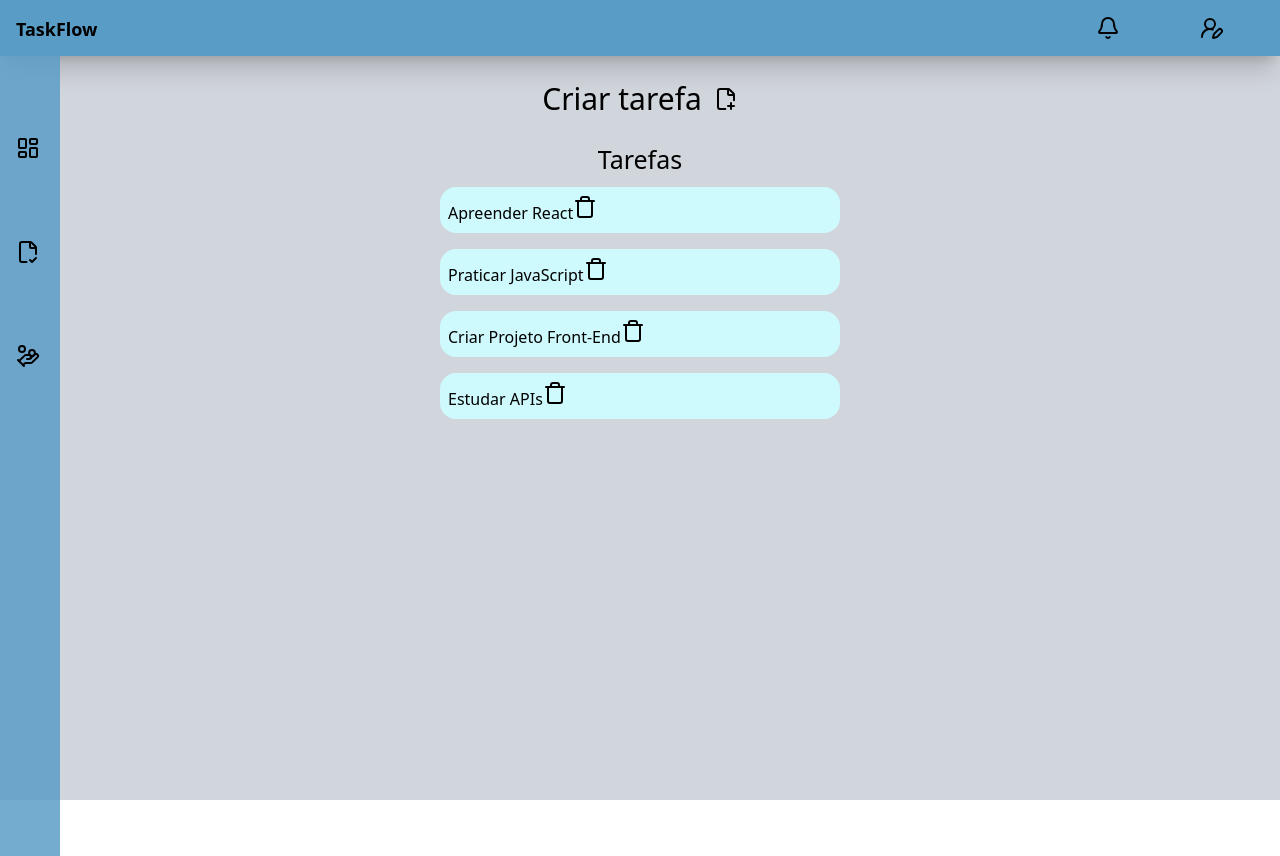
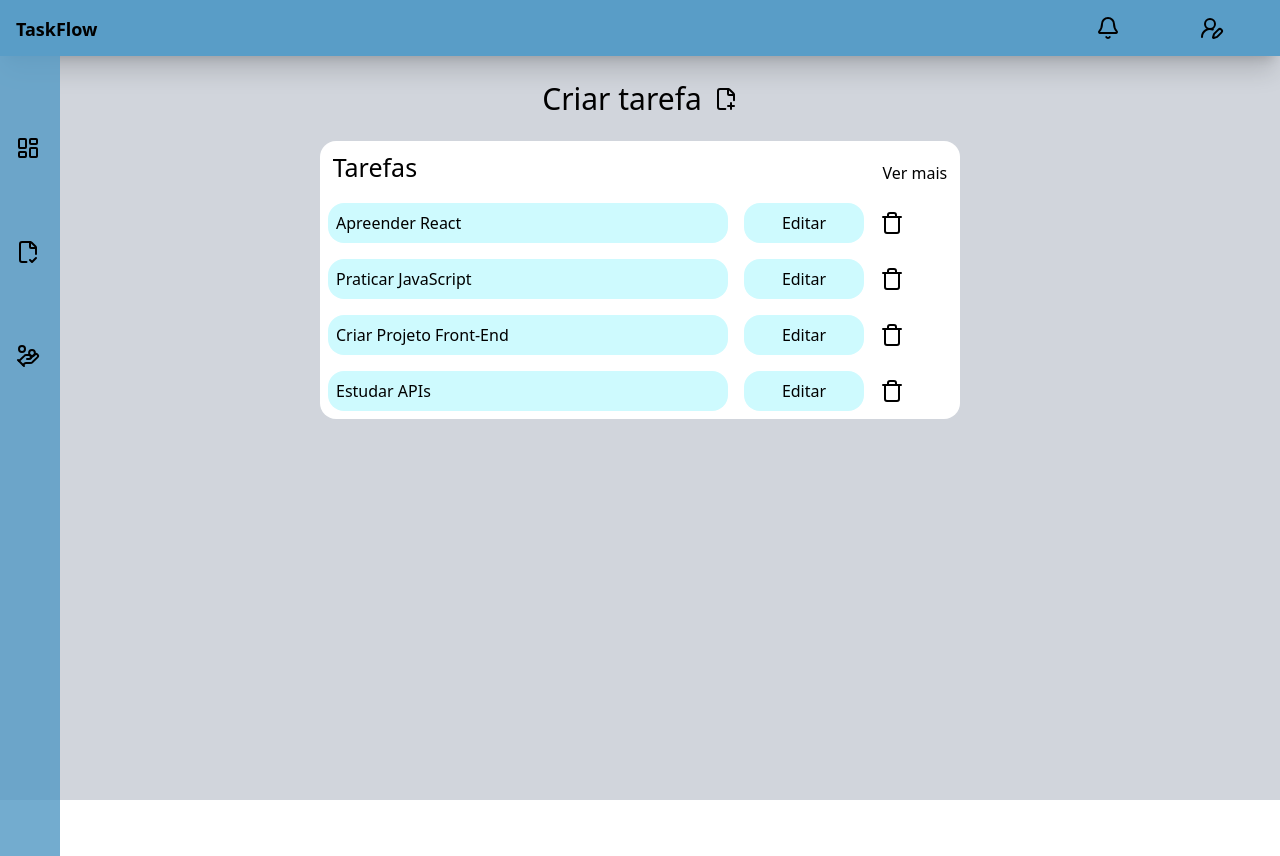
Before and after one commit to KaikySsouza/taskflow, a React (Vite) app in the folder taskflow/: page /tarefas in a window 1280 px wide. Built offline with nearby package versions, Linux system fonts and the light colour scheme.

Commit message:
feat: style: Atualizada tela de tarefas.

```diff
--- a/taskflow/src/pages/tasks/Tasks.jsx
+++ b/taskflow/src/pages/tasks/Tasks.jsx
@@ -38,29 +38,40 @@ export default function Tasks() {
 
   console.log(tasks);
 
+
+
+
   const salvar = tasks.map((task) => {
     return (
-      <ul className="">
-        <li className="bg-cyan-100 m-2 p-2 w-100 text-start rounded-2xl ">{task.title}
-        <button className=" items-end"><Trash/></button>
-        </li>
+
+      <ul className="flex ">
+        <li className="bg-cyan-100 m-2 p-2 w-100 text-start rounded-2xl cursor-pointer ">{task.title}</li>
+       <button className="bg-cyan-100 p-2 m-2 w-[15vh] rounded-2xl cursor-pointer">Editar</button>
+       <button className="cursor-pointer p-2"><Trash className=""/></button>
       </ul>
+
+
     );
   }); // Possivel adicionar isso dentro do reder.
+
+
 
   return (
     <div className=" bg-gray-300 h-screen">
       <Navbar />
 
-      <header className="flex text-center gap-3 justify-center cursor-pointer">
-        <h1 className="text-[30px] my-5">Criar tarefa</h1>
+      <header className="flex text-center gap-3 justify-center cursor-pointer my-5">
+        <h1 className="text-[30px] ">Criar tarefa</h1>
         <button className="">
-          <FilePlusCorner />
+          <FilePlusCorner/>
         </button>
       </header>
 
-        <h2 className="text-[25px] text-center">Tarefas</h2>
-      <div className="flex flex-col m-auto items-center ">
+      <div className="flex flex-col m-auto  bg-[#fff] w-[80vh] rounded-2xl ">
+        <div className="flex justify-around gap-[55vh] my-2">
+        <h2 className="text-[25px]">Tarefas</h2>
+        <p className="mt-3 hover:underline">Ver mais</p>
+        </div>
         {salvar}
         <NewTasks />
       </div>
```
